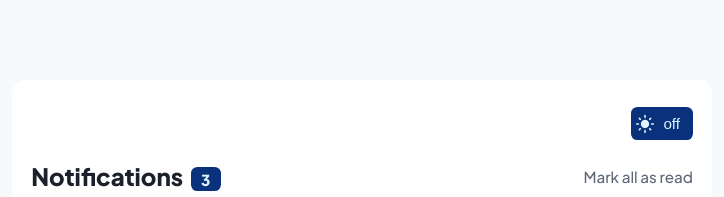
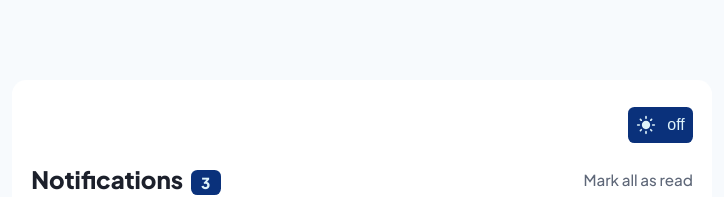
Before and after one commit to jonathan401/FEM-Notification-Page, a React (Create React App) app: page / in a window 1280 px wide. Shown: the top 197 px of the page, without its empty margins (278-1002 px from the left). Built offline with nearby package versions, Linux system fonts and the light colour scheme.

Commit message:
adjust style for theme toggle

```diff
--- a/src/components/common/ThemeToggle.tsx
+++ b/src/components/common/ThemeToggle.tsx
@@ -7,7 +7,7 @@ import { MdLightMode, MdDarkMode } from "react-icons/md";
 export const ThemeToggleStyled = styled.button`
   margin: 0.5rem 0 1.3rem auto;
   border-radius: 0.4rem;
-  padding: 0.4rem 0.3rem;
+  padding: 0.5rem;
   outline: 0;
   border: 0;
   width: fit-content;
@@ -24,8 +24,8 @@ export const ThemeToggleStyled = styled.button`
   }
 
   span {
-    font-size: clamp(0.87rem, 2vw, 0.95rem);
-    padding: 0 0.5rem;
+    font-size: clamp(0.9rem, 2vw, 1rem);
+    padding-left: 0.7rem;
     color: ${({ theme }) => theme.textLight};
     display: inline-block;
   }
```
